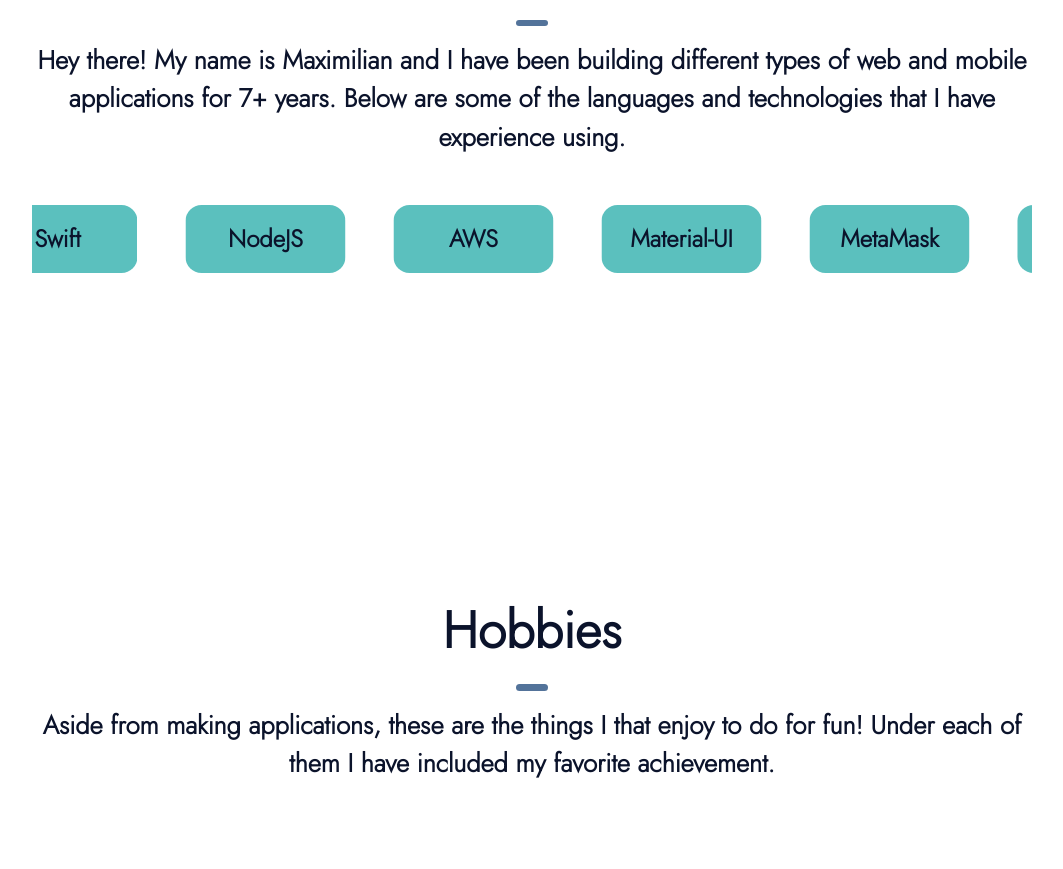
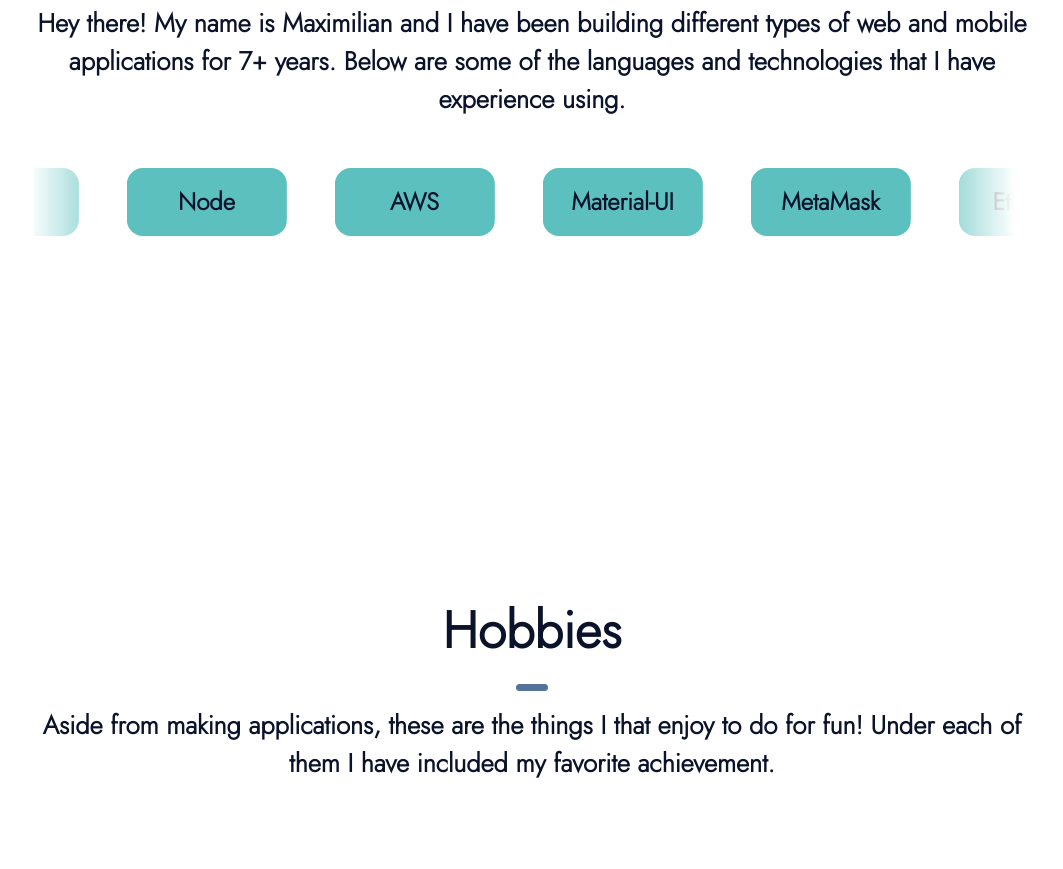
Before and after one commit to Maximilian-Oberholtzer/maximilian-portfolio, a React (Create React App) app: page / in a window 1280 px wide. Shown: the part 1100-1969 px from the top of the page, without its empty margins (108-1171 px from the left). Built offline with nearby package versions, Linux system fonts and the light colour scheme.

Commit message:
Added finishing touches to converyor belt in about section

```diff
--- a/src/components/sections/About.js
+++ b/src/components/sections/About.js
@@ -12,35 +12,24 @@ const About = () => {
     threshold: 0,
     triggerOnce: true,
   });
-  const [leftPosition, setLeftPosition] = useState(0);
   const technologiesArr = [
-    "Javascript",
+    "Java",
     "Swift",
-    "NodeJS",
+    "Node",
     "AWS",
     "Material-UI",
     "MetaMask",
-    "Java",
+    "Ethereum",
+    "Javascript",
     "PostgresSQL",
     "Solidity",
-    "ReactJS",
+    "React",
     "Kubernetes",
+    "Angular",
     "Git",
     "Express",
-
-    "Javascript",
+    "Java",
     "Swift",
-    "NodeJS",
-    "AWS",
-    "Material-UI",
-    "MetaMask",
-    "Java",
-    "PostgresSQL",
-    "Solidity",
-    "ReactJS",
-    "Kubernetes",
-    "Git",
-    "Express",
   ];
 
   return (
@@ -64,10 +53,7 @@ const About = () => {
                   {technologiesArr.map((item, index) => (
                     <div key={index} className={classes.scrollingItem}>
                       <Typography
-                        style={{
-                          fontSize: "1.5rem",
-                          color: theme.palette.textMain.main,
-                        }}
+                        className={classes.scrollingItemText}
                         component="h1"
                       >
                         {item}
--- a/src/components/sections/Styles.js
+++ b/src/components/sections/Styles.js
@@ -127,48 +127,56 @@ const useStyles = makeStyles((theme) => ({
   },
   scrollingContainer: {
     position: "relative",
-    overflow: "hidden",
     width: "inherit",
-    background: `linear-gradient(to right, transparent, ${theme.palette.background.main}, ${theme.palette.background.main}, transparent)`,
-    // "&::before": {
-    //   content: "''",
-    //   position: "absolute",
-    //   top: "45px",
-    //   left: "908px",
-    //   display: "block",
-    //   width: "100px",
-    //   height: "75px",
-    //   background: `linear-gradient(90deg,${theme.palette.background.main},hsla(0,0%,100%,0))`,
-    //   backgroundSize: "contain",
-    //   zIndex: "1200",
-    // },
-    // "&::after": {
-    //   content: "''",
-    //   position: "relative",
-    //   top: "-71px",
-    //   left: 0,
-    //   display: "block",
-    //   width: "100px",
-    //   height: "75px",
-    //   background: `linear-gradient(90deg,${theme.palette.background.main},hsla(0,0%,100%,0))`,
-    //   backgroundSize: "contain",
-    //   zIndex: "1200",
-    //},
+    animation: "fadeInUp",
+    animationDuration: "1.25s",
+
+    "&::before": {
+      content: "''",
+      position: "absolute",
+      top: "45px",
+      left: "-4px",
+      display: "block",
+      width: "100px",
+      height: "75px",
+      background: `linear-gradient(90deg,${theme.palette.background.main},hsla(0,0%,100%,0))`,
+      backgroundSize: "contain",
+      zIndex: "1000",
+    },
+    "&::after": {
+      content: "''",
+      position: "relative",
+      top: "-71px",
+      left: "883px",
+      [theme.breakpoints.down("lg")]: {
+        position: "absolute",
+        left: "unset",
+        right: "0",
+        top: "45px",
+      },
+      display: "block",
+      width: "100px",
+      height: "75px",
+      background: `linear-gradient(270deg,${theme.palette.background.main},hsla(0,0%,100%,0))`,
+      backgroundSize: "contain",
+      zIndex: "1000",
+    },
   },
   scrollingBelt: {
     display: "flex",
     marginTop: "3rem",
     overflow: "hidden",
+    width: "98%",
+    marginLeft: "0.1rem",
   },
   "@keyframes moveLeft": {
     "0%": {
       transform: "translateX(0)",
     },
     "100%": {
-      transform: "translateX(-1300%)",
+      transform: "translateX(-1600%)",
     },
   },
-
   scrollingItem: {
     animation: "$moveLeft 22s linear infinite",
     background: theme.palette.backgroundSecondary.main,
@@ -177,6 +185,17 @@ const useStyles = makeStyles((theme) => ({
     padding: "1rem",
     minWidth: "8rem",
     textAlign: "center",
+    [theme.breakpoints.down("md")]: {
+      marginRight: "2rem",
+      padding: "0.75rem 0.2rem 0.75rem 0.2rem",
+    },
+  },
+  scrollingItemText: {
+    fontSize: "1.5rem !important",
+    color: theme.palette.textMain.main,
+    [theme.breakpoints.down("sm")]: {
+      fontSize: "1.2rem !important",
+    },
   },
   //////////////////
   //Hobbies Styles//
```
